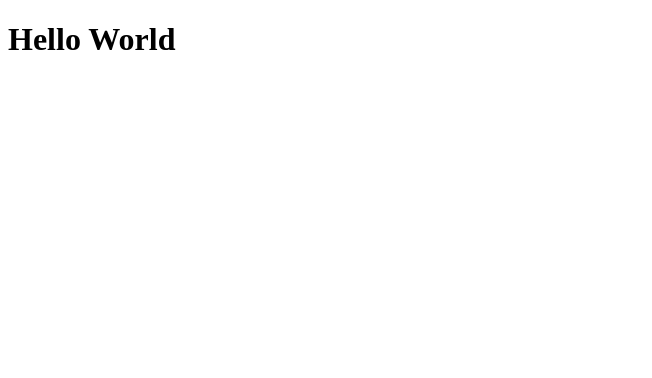
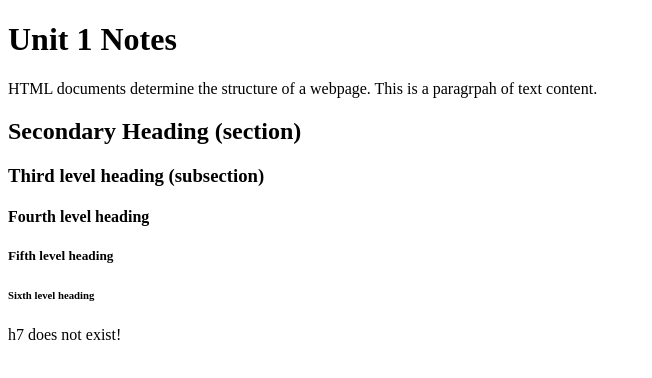
Before and after one commit to loreals2028/CS1-Unit1-Notes, a plain HTML site: page index.html in a window 1280 px wide. Shown: the whole page, without its empty margins (0-652 px from the left). Drawn offline with Linux system fonts and the light colour scheme.

Commit message:
added headings and paragraphs

```diff
--- a/index.html
+++ b/index.html
@@ -9,8 +9,15 @@
 </head>
 
 <body>
-  <h1>Hello World</h1>
+  <h1>Unit 1 Notes </h1>
+<p>HTML documents determine the structure of a webpage. This is a paragrpah of text content. </p>
 
+<h2>Secondary Heading (section)</h2>
+<h3>Third level heading (subsection)</h3>
+<h4>Fourth level heading</h4>
+<h5>Fifth level heading</h5>
+<h6>Sixth level heading</h6>
+<h7>h7 does not exist!</h7>
 
 
 </body>
```
